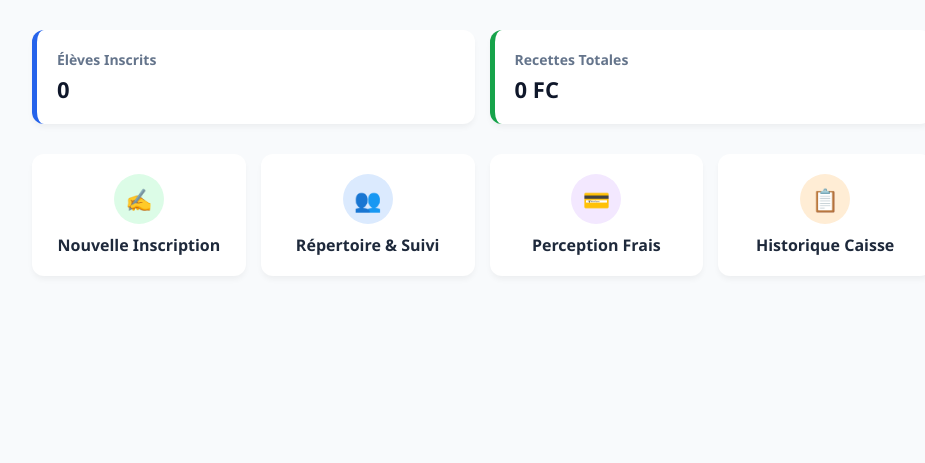
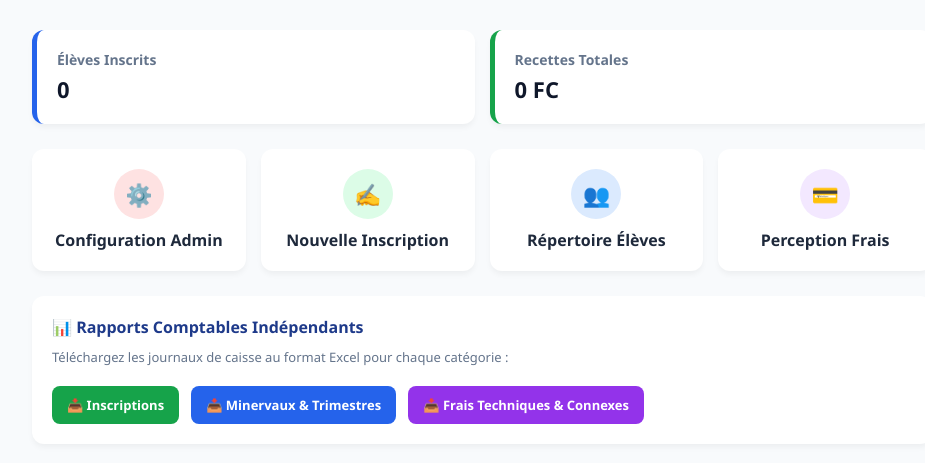
Before and after one commit to osemwanza-ai/gestion-la-charite, a Flask app: page / in a window 1280 px wide. Shown: the part 75-538 px from the top of the page, without its empty margins (158-1083 px from the left). Run offline with Flask 3, Linux system fonts and the light colour scheme.

Commit message:
Update dashboard.html

```diff
--- a/templates/dashboard.html
+++ b/templates/dashboard.html
@@ -10,18 +10,21 @@
         .container { max-width: 900px; margin: 0 auto; }
         .header { text-align: center; margin-bottom: 30px; }
         .header h1 { color: #1e3a8a; font-size: 26px; }
-        .stats-grid { display: grid; grid-template-columns: repeat(auto-fit, minmax(200px, 1fr)); gap: 15px; margin-bottom: 30px; }
+        .stats-grid { display: grid; grid-template-columns: repeat(auto-fit, minmax(200px, 1fr)); gap: 15px; margin-bottom: 25px; }
         .stat-card { background: white; padding: 20px; border-radius: 12px; box-shadow: 0 4px 6px -1px rgba(0,0,0,0.05); border-left: 5px solid #2563eb; }
         .stat-card h3 { font-size: 14px; color: #64748b; margin-bottom: 5px; }
         .stat-card p { font-size: 22px; font-weight: bold; color: #0f172a; }
         .menu-grid { display: grid; grid-template-columns: repeat(auto-fit, minmax(180px, 1fr)); gap: 15px; }
-        .card { background: white; padding: 20px; border-radius: 12px; text-decoration: none; color: #1e293b; font-weight: bold; display: flex; flex-direction: column; align-items: center; justify-center: center; box-shadow: 0 4px 6px -1px rgba(0,0,0,0.05); transition: transform 0.2s; }
+        .card { background: white; padding: 20px; border-radius: 12px; text-decoration: none; color: #1e293b; font-weight: bold; display: flex; flex-direction: column; align-items: center; justify-content: center; box-shadow: 0 4px 6px -1px rgba(0,0,0,0.05); transition: transform 0.2s; }
         .card:hover { transform: translateY(-3px); }
         .icon-circle { width: 50px; height: 50px; border-radius: 50%; display: flex; align-items: center; justify-content: center; font-size: 22px; margin-bottom: 10px; }
         .bg-blue { background: #dbeafe; color: #2563eb; }
         .bg-green { background: #dcfce7; color: #16a34a; }
         .bg-purple { background: #f3e8ff; color: #9333ea; }
         .bg-orange { background: #ffedd5; color: #ea580c; }
+        .bg-red { background: #fee2e2; color: #dc2626; }
+        .export-box { margin-top: 25px; background: white; padding: 20px; border-radius: 12px; box-shadow: 0 4px 6px -1px rgba(0,0,0,0.05); }
+        .btn-export { display: inline-block; padding: 10px 15px; color: white; border-radius: 8px; text-decoration: none; font-weight: bold; font-size: 13px; margin-right: 8px; margin-top: 8px; }
     </style>
 </head>
 <body>
@@ -43,23 +46,33 @@
     </div>
 
     <div class="menu-grid">
+        <a href="/admin" class="card">
+            <div class="icon-circle bg-red">⚙️</div>
+            <div class="card-title">Configuration Admin</div>
+        </a>
         <a href="/inscription" class="card">
             <div class="icon-circle bg-green">✍️</div>
             <div class="card-title">Nouvelle Inscription</div>
         </a>
         <a href="/eleves" class="card">
             <div class="icon-circle bg-blue">👥</div>
-            <div class="card-title">Répertoire & Suivi</div>
+            <div class="card-title">Répertoire Élèves</div>
         </a>
         <a href="/paiements" class="card">
             <div class="icon-circle bg-purple">💳</div>
             <div class="card-title">Perception Frais</div>
         </a>
-        <a href="/historique" class="card">
-            <div class="icon-circle bg-orange">📋</div>
-            <div class="card-title">Historique Caisse</div>
-        </a>
     </div>
+
+    <!-- NOUVEAU BLOC EXPORT COMPTABILITÉ -->
+    <div class="export-box">
+        <h3 style="margin-bottom: 10px; font-size: 16px; color: #1e3a8a;">📊 Rapports Comptables Indépendants</h3>
+        <p style="font-size: 13px; color: #64748b; margin-bottom: 12px;">Téléchargez les journaux de caisse au format Excel pour chaque catégorie :</p>
+        <a href="/download/inscription" class="btn-export" style="background: #16a34a;">📥 Inscriptions</a>
+        <a href="/download/minerval" class="btn-export" style="background: #2563eb;">📥 Minervaux & Trimestres</a>
+        <a href="/download/technique" class="btn-export" style="background: #9333ea;">📥 Frais Techniques & Connexes</a>
+    </div>
+
 </div>
 </body>
 </html>
```
